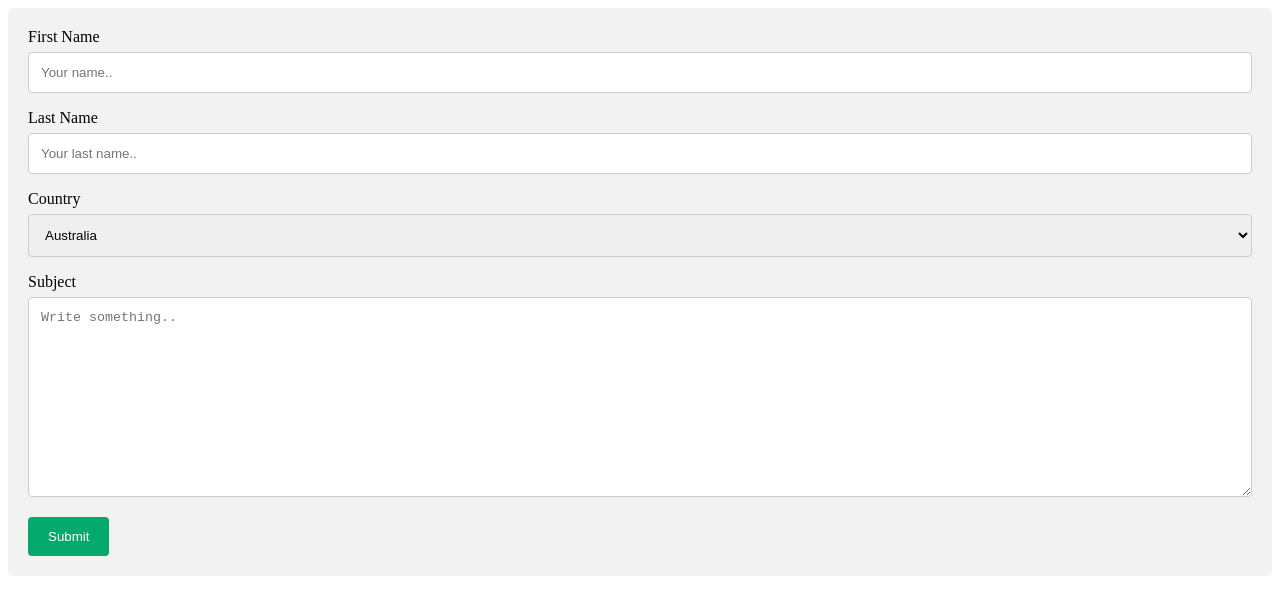
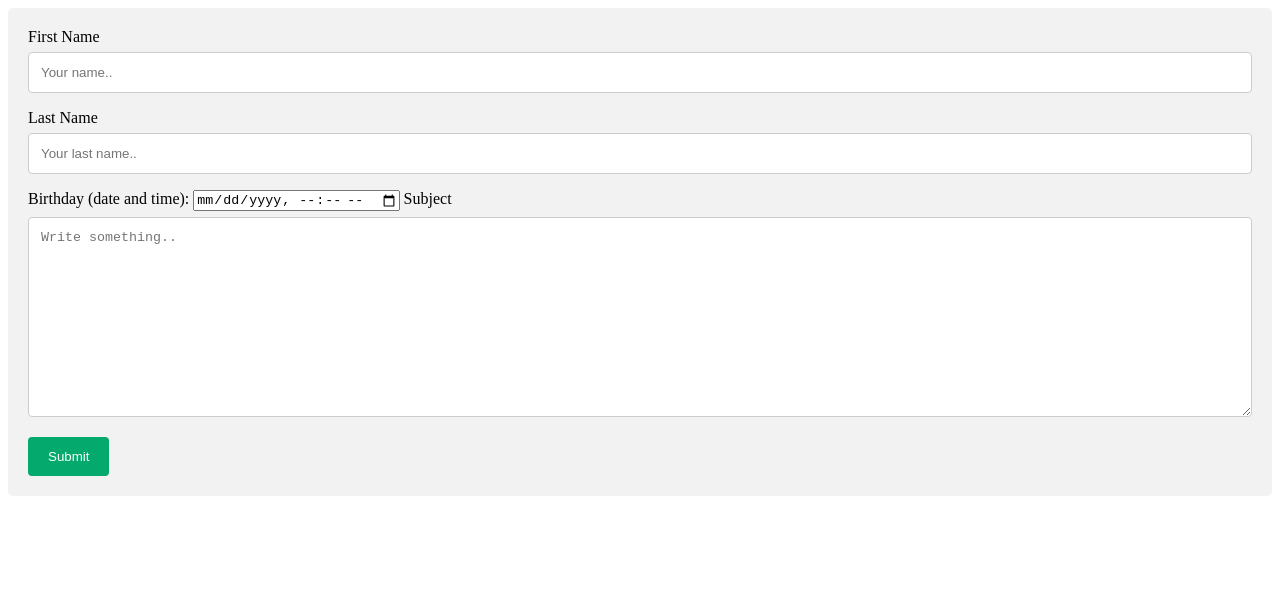
Before and after one commit to TaniaHernandezB/testing_repo2, a plain HTML site: page index.html in a window 1280 px wide. Drawn offline with Linux system fonts and the light colour scheme.

Commit message:
updated the contact form

```diff
--- a/index.html
+++ b/index.html
@@ -51,12 +51,8 @@ input[type=submit]:hover {
           <label for="lname">Last Name</label>
           <input type="text" id="lname" name="lastname" placeholder="Your last name..">
 
-          <label for="country">Country</label>
-          <select id="country" name="country">
-            <option value="australia">Australia</option>
-            <option value="canada">Canada</option>
-            <option value="usa">USA</option>
-          </select>
+          <label for="birthdaytime">Birthday (date and time):</label>
+          <input type="datetime-local" id="birthdaytime" name="birthdaytime">
 
           <label for="subject">Subject</label>
           <textarea id="subject" name="subject" placeholder="Write something.." style="height:200px"></textarea>
```
